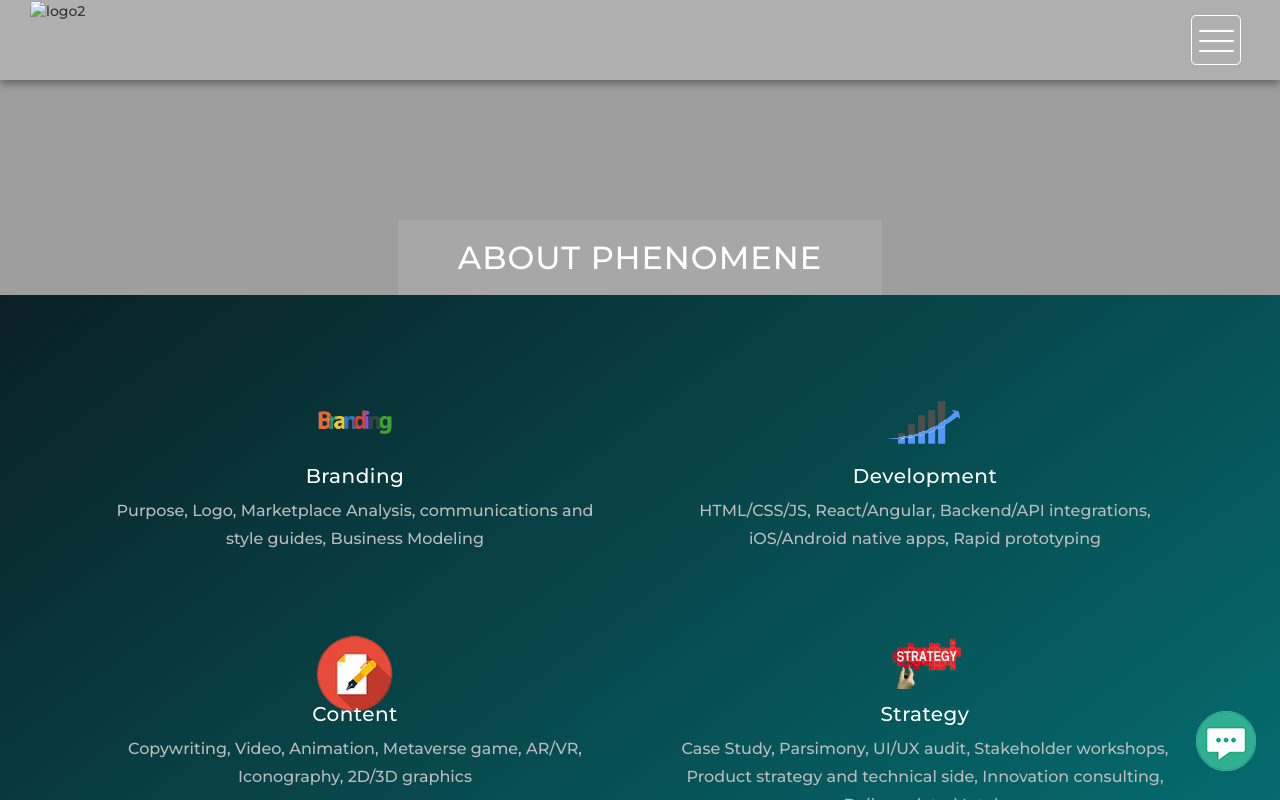
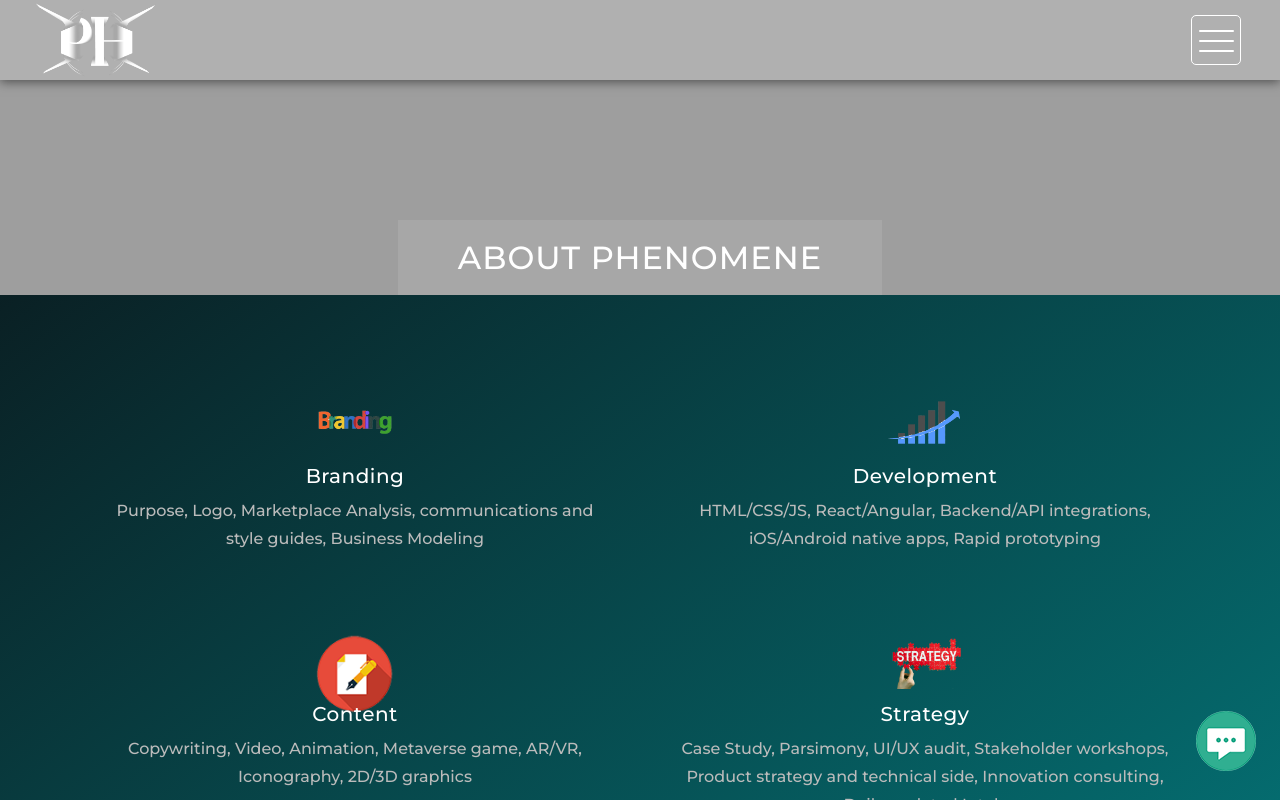
Before and after one commit to MohammadKhalilzadeh/PHENOMENE-Agency, a plain HTML site: page about.html in a window 1280 px wide. Drawn offline with nearby package versions, Linux system fonts and the light colour scheme; the site is published under a folder, as on GitHub Pages, so addresses that start at the root find nothing.

Commit message:
Update about.html

```diff
--- a/about.html
+++ b/about.html
@@ -39,7 +39,7 @@
 
         <nav>
             <div class="logo">
-                <img src="/images/logo2.png" alt="logo2" style="width: 16vh;">
+                <img src="images/logo2.png" alt="logo2" style="width: 16vh;">
             </div>
             <div class="menu-icon">
                 <span></span>
```
